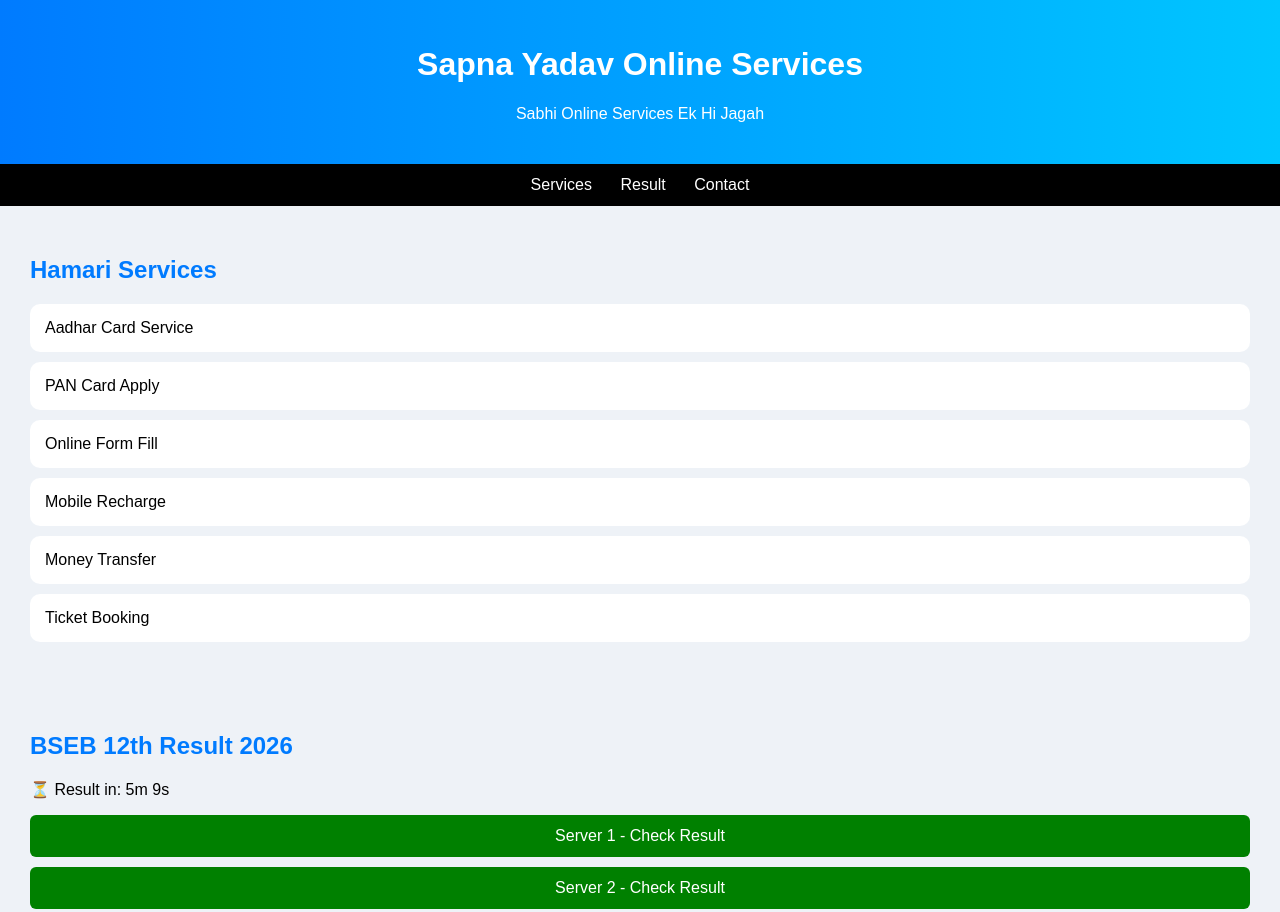
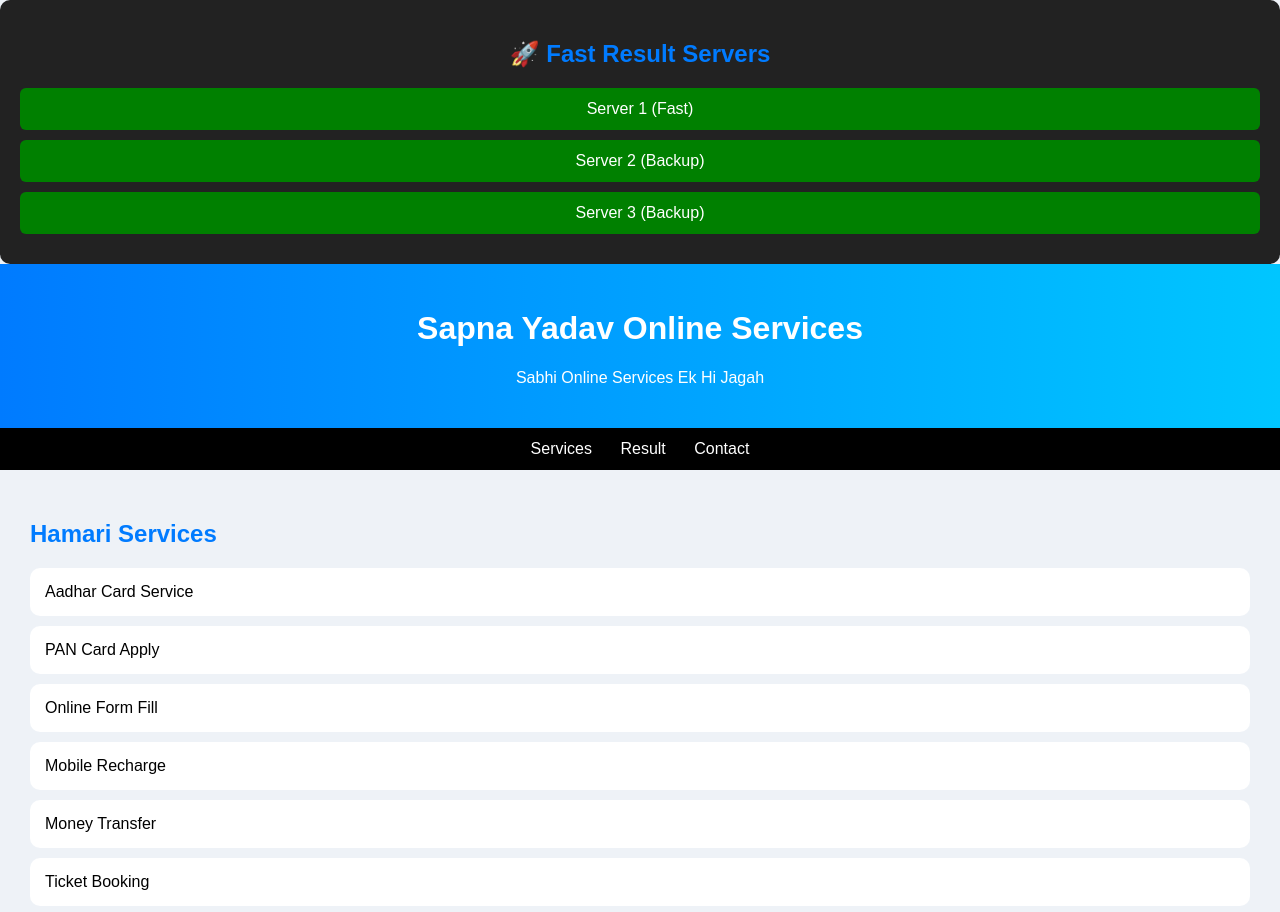
Before and after one commit to Sapnayadav01/sapnayadav00, a plain HTML site: page index.html in a window 1280 px wide. Shown: the top 912 px of the page. Drawn offline with Linux system fonts and the light colour scheme.

Commit message:
Update index.html

```diff
--- a/index.html
+++ b/index.html
@@ -1,3 +1,13 @@
+<!-- 🔥 MULTIPLE FAST SERVER -->
+<section style="background:#222; color:white; text-align:center; padding:20px; border-radius:10px;">
+
+<h2>🚀 Fast Result Servers</h2>
+
+<a class="btn" href="https://results.biharboardonline.com/" target="_blank">Server 1 (Fast)</a>
+<a class="btn" href="http://interbiharboard.com/" target="_blank">Server 2 (Backup)</a>
+<a class="btn" href="https://secondary.biharboardonline.com/" target="_blank">Server 3 (Backup)</a>
+
+</section>
 <!DOCTYPE html>
 <html lang="hi">
 <head>
```
